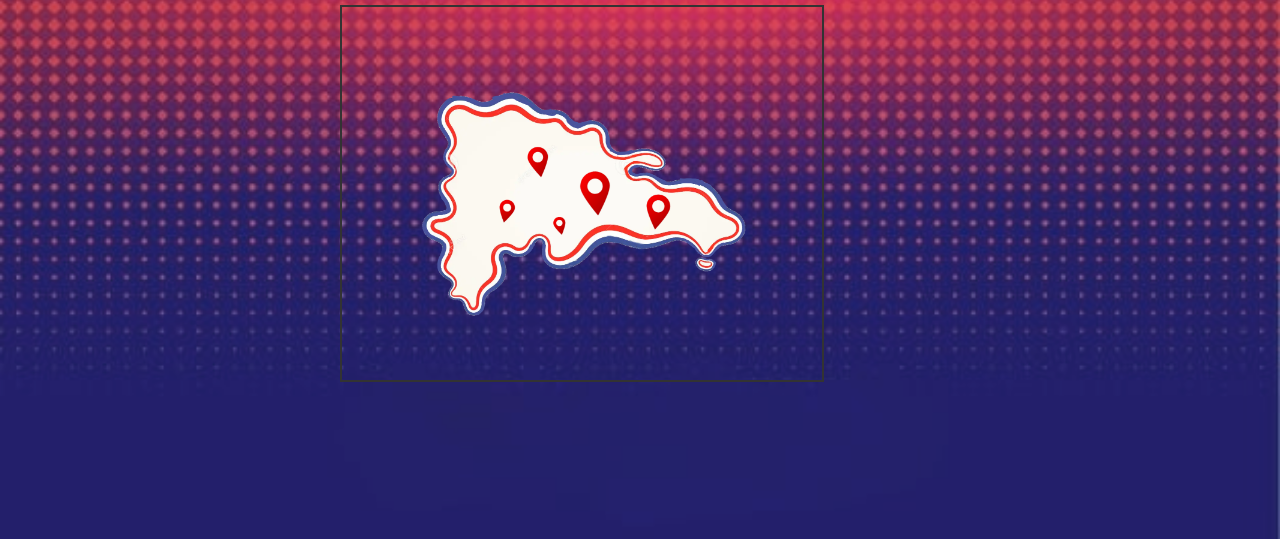
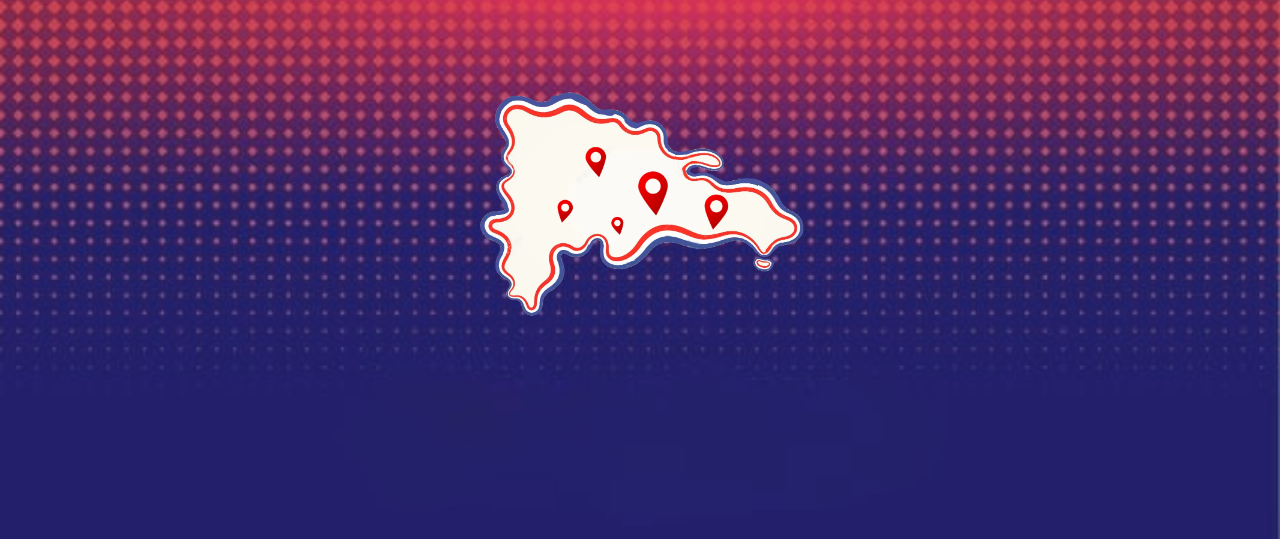
Before and after one commit to hect05/El-Proyecto-Los-Puntos, a plain HTML site: page index.html in a window 1280 px wide. Shown: the part 301-840 px from the top of the page. Drawn offline with Linux system fonts and the light colour scheme.

Commit message:
Update estilos.css

```diff
--- a/estilos.css
+++ b/estilos.css
@@ -15,7 +15,7 @@ body{s
     background-position: center;
     font-family: sans-serif;
 }
-
+/* Contenedor principal */
 .container {
     display: flex;
     flex-direction: column;
@@ -27,7 +27,7 @@ body{s
     padding: 20px;
 }
 
-
+/* Menú de navegación */
 .menu {
     margin-bottom: 20px;
 }
@@ -52,17 +52,21 @@ body{s
     color: #007BFF;
 }
 
-
+/* Contenedor del mapa */
 .map-container {
     position: relative;
     width: 80%;
     max-width: 600px;
+    margin: 0 auto;
 }
 
 .map-container img {
+
     width: 100%;
     height: auto;
-    border: 2px solid #333;
+
+
+
 }
 
 .marker {
```
